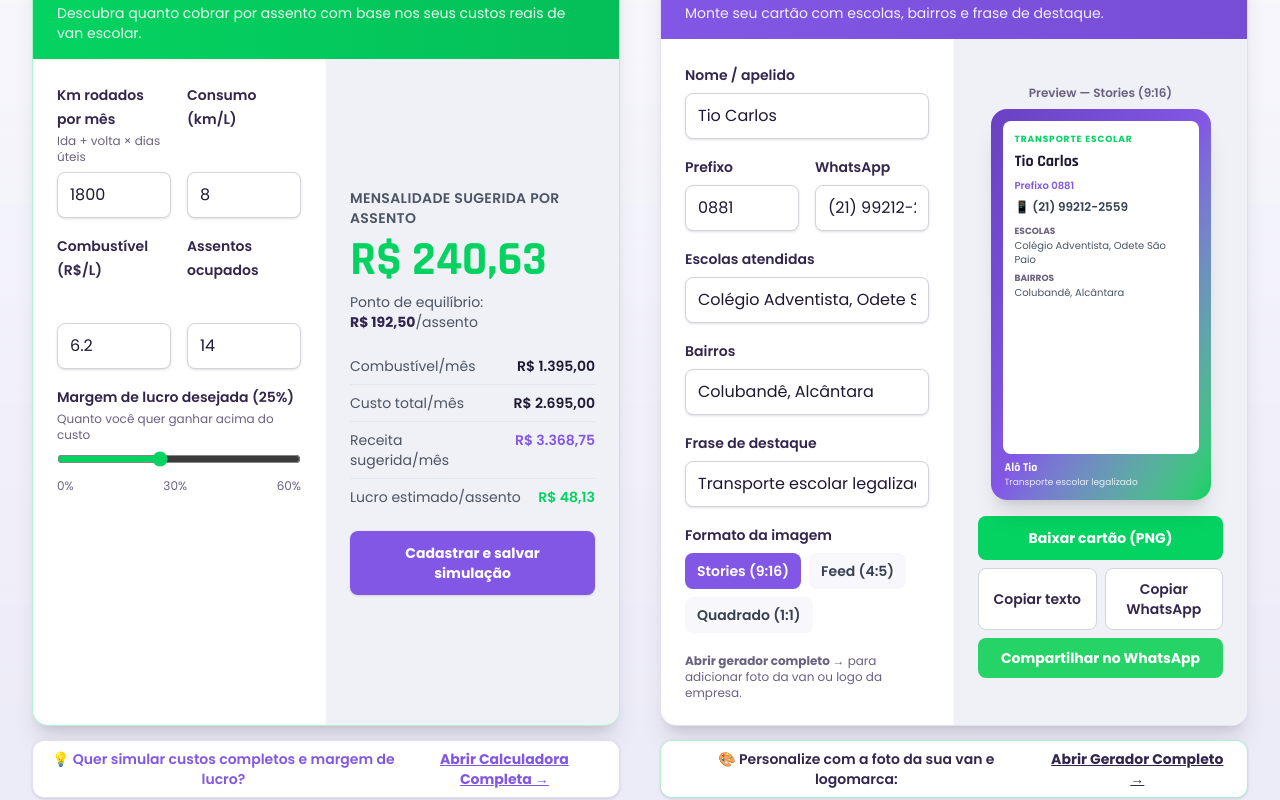
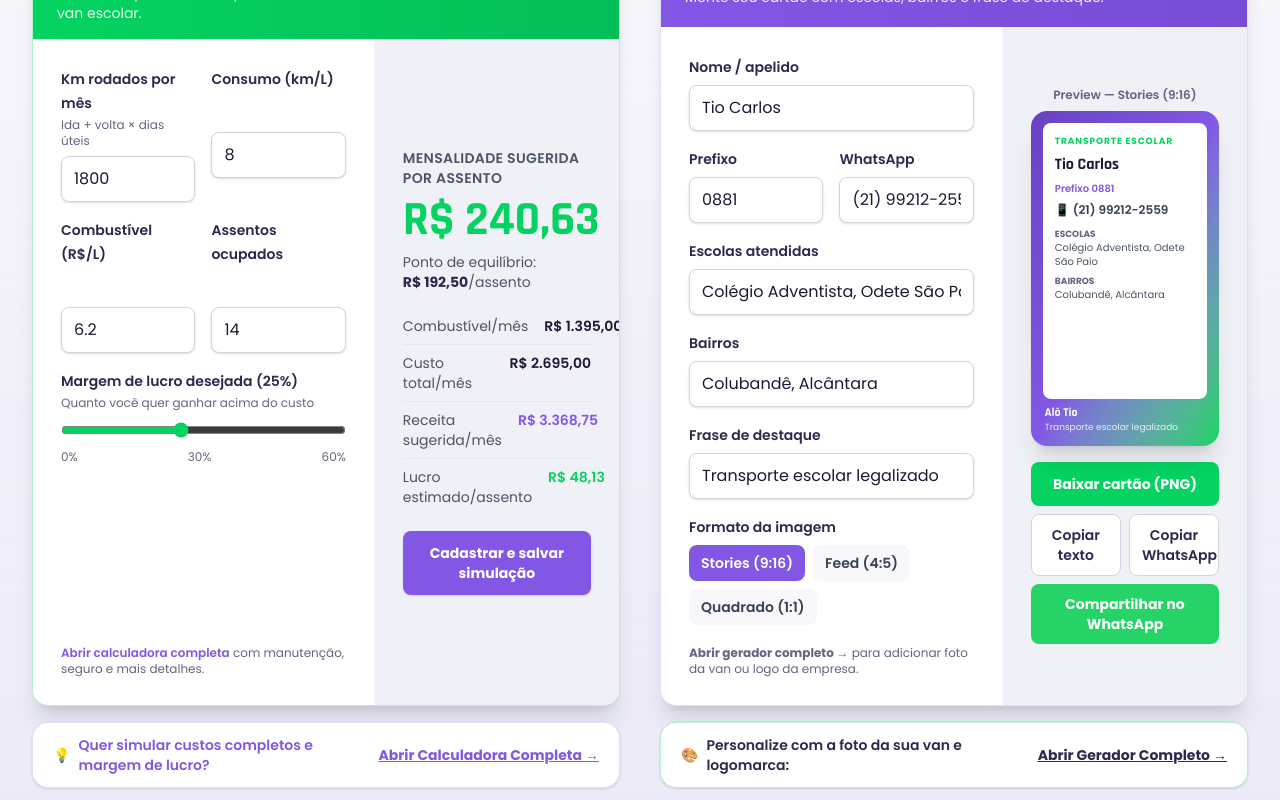
Before and after one commit to nicktecno/alotio-frontend, a Next.js app: page / in a window 1280 px wide. Shown: the part 1780-2580 px from the top of the page. Built offline with nearby package versions, Linux system fonts and the light colour scheme; no server answers.

Commit message:
fix(layout): expande largura dos cards de ferramentas e ajusta grid para eliminar aspecto comprimido

```diff
--- a/src/components/DigitalCardGenerator.tsx
+++ b/src/components/DigitalCardGenerator.tsx
@@ -148,7 +148,7 @@ export default function DigitalCardGenerator({ variant = 'full' }: Props) {
 
   return (
     <div className="h-full rounded-2xl border border-primary/20 bg-white shadow-xl overflow-hidden flex flex-col">
-      <div className="bg-gradient-to-r from-primary to-primary-600 px-5 py-4 sm:px-6">
+      <div className="bg-gradient-to-r from-primary to-primary-600 px-6 py-5">
         <p className="text-xs font-bold uppercase tracking-widest text-white/80">
           Ferramenta gratuita
         </p>
@@ -162,8 +162,8 @@ export default function DigitalCardGenerator({ variant = 'full' }: Props) {
         </p>
       </div>
 
-      <div className="grid lg:grid-cols-2 gap-0 flex-1">
-        <div className="p-5 sm:p-6 space-y-4 border-b lg:border-b-0 lg:border-r border-gray-100">
+      <div className="grid lg:grid-cols-12 gap-0 flex-1">
+        <div className="lg:col-span-7 p-6 sm:p-7 space-y-4 border-b lg:border-b-0 lg:border-r border-gray-100 flex flex-col justify-between">
           <Field label="Nome / apelido">
             <input
               className={inputClass}
@@ -302,7 +302,7 @@ export default function DigitalCardGenerator({ variant = 'full' }: Props) {
           )}
         </div>
 
-        <div className="p-5 sm:p-6 bg-gray-50 flex flex-col justify-center gap-4">
+        <div className="lg:col-span-5 p-6 sm:p-7 bg-gray-50 flex flex-col justify-center gap-4">
           <DigitalCardPreview data={exportData} format={format} />
           <div className="grid grid-cols-2 gap-2 w-full">
             <button
--- a/src/components/HomeToolsSection.tsx
+++ b/src/components/HomeToolsSection.tsx
@@ -9,8 +9,8 @@ export default function HomeToolsSection() {
       className="py-16 sm:py-20 bg-gradient-to-b from-white to-primary/5 border-y border-primary/10"
       aria-labelledby="home-tools-heading"
     >
-      <div className="max-w-7xl mx-auto px-4 sm:px-6 lg:px-8">
-        <div className="text-center max-w-3xl mx-auto mb-10">
+      <div className="w-full max-w-[1720px] mx-auto px-4 sm:px-6 lg:px-8 2xl:px-12">
+        <div className="text-center max-w-4xl mx-auto mb-10">
           <span className="inline-flex items-center gap-2 rounded-full bg-secondary/15 px-3.5 py-1 text-xs font-bold uppercase tracking-wider text-secondary-700">
             Ferramentas gratuitas
           </span>
@@ -27,7 +27,7 @@ export default function HomeToolsSection() {
           </p>
 
           {/* Destaque principal para as chamadas das ferramentas completas */}
-          <div className="mt-8 grid sm:grid-cols-2 gap-4 max-w-2xl mx-auto">
+          <div className="mt-8 grid sm:grid-cols-2 gap-4 max-w-3xl mx-auto">
             <Link
               href="/ferramentas/calculadora-mensalidade"
               className="group relative flex items-center gap-3.5 p-4 rounded-2xl bg-white border-2 border-primary/20 hover:border-primary shadow-md hover:shadow-xl transition-all duration-300 text-left transform hover:-translate-y-0.5"
@@ -68,7 +68,7 @@ export default function HomeToolsSection() {
           </div>
         </div>
 
-        <div className="grid xl:grid-cols-2 gap-8 lg:gap-10 items-stretch">
+        <div className="grid xl:grid-cols-2 gap-8 lg:gap-10 2xl:gap-12 items-stretch">
           {/* Card Calculadora */}
           <div className="flex flex-col">
             <div className="flex flex-col sm:flex-row sm:items-center justify-between gap-2 mb-4">
@@ -87,13 +87,16 @@ export default function HomeToolsSection() {
             <div className="flex-1">
               <MonthlyFeeCalculator variant="compact" />
             </div>
-            <div className="mt-3.5 text-center">
+            <div className="mt-4">
               <Link
                 href="/ferramentas/calculadora-mensalidade"
-                className="inline-flex items-center gap-2 rounded-xl bg-white border border-primary/20 px-4 py-2 text-sm font-semibold text-primary hover:bg-primary hover:text-white shadow-sm transition"
+                className="w-full flex flex-col sm:flex-row items-center justify-between gap-2.5 rounded-2xl bg-white hover:bg-primary-50/50 border border-primary/20 hover:border-primary/40 px-5 py-3 text-sm font-semibold text-primary shadow-sm hover:shadow transition"
               >
-                <span>💡 Quer simular custos completos e margem de lucro?</span>
-                <span className="underline font-bold">Abrir Calculadora Completa →</span>
+                <span className="flex items-center gap-2 text-center sm:text-left">
+                  <span>💡</span>
+                  <span>Quer simular custos completos e margem de lucro?</span>
+                </span>
+                <span className="font-bold underline shrink-0">Abrir Calculadora Completa →</span>
               </Link>
             </div>
           </div>
@@ -116,13 +119,16 @@ export default function HomeToolsSection() {
             <div className="flex-1">
               <DigitalCardGenerator variant="compact" />
             </div>
-            <div className="mt-3.5 text-center">
+            <div className="mt-4">
               <Link
                 href="/ferramentas/cartao-digital"
-                className="inline-flex items-center gap-2 rounded-xl bg-white border border-secondary/30 px-4 py-2 text-sm font-semibold text-secondary-800 hover:bg-secondary hover:text-white shadow-sm transition"
+                className="w-full flex flex-col sm:flex-row items-center justify-between gap-2.5 rounded-2xl bg-white hover:bg-secondary-50/50 border border-secondary/30 hover:border-secondary/50 px-5 py-3 text-sm font-semibold text-secondary-800 shadow-sm hover:shadow transition"
               >
-                <span>🎨 Personalize com a foto da sua van e logomarca:</span>
-                <span className="underline font-bold">Abrir Gerador Completo →</span>
+                <span className="flex items-center gap-2 text-center sm:text-left">
+                  <span>🎨</span>
+                  <span>Personalize com a foto da sua van e logomarca:</span>
+                </span>
+                <span className="font-bold underline shrink-0">Abrir Gerador Completo →</span>
               </Link>
             </div>
           </div>
--- a/src/components/MonthlyFeeCalculator.tsx
+++ b/src/components/MonthlyFeeCalculator.tsx
@@ -27,7 +27,7 @@ function Field({
     <label className="block h-full">
       <span className="text-sm font-semibold text-gray-800 leading-snug">{label}</span>
       <span
-        className={`mt-0.5 block min-h-[2rem] text-xs leading-snug ${
+        className={`mt-0.5 block min-h-[1.25rem] text-xs leading-snug ${
           hint ? 'text-gray-500' : 'text-transparent'
         }`}
         aria-hidden={!hint}
@@ -80,8 +80,8 @@ export default function MonthlyFeeCalculator({ variant = 'full' }: Props) {
         </p>
       </div>
 
-      <div className={`grid lg:grid-cols-2 gap-0 ${compact ? 'flex-1' : ''}`}>
-        <div className="p-5 sm:p-6 space-y-4 border-b lg:border-b-0 lg:border-r border-gray-100">
+      <div className={`grid lg:grid-cols-12 gap-0 ${compact ? 'flex-1' : ''}`}>
+        <div className="lg:col-span-7 p-6 sm:p-7 space-y-4 border-b lg:border-b-0 lg:border-r border-gray-100 flex flex-col justify-between">
           <div className="grid sm:grid-cols-2 gap-4 items-start">
             <Field label="Km rodados por mês" hint="Ida + volta × dias úteis">
               <input
@@ -197,7 +197,7 @@ export default function MonthlyFeeCalculator({ variant = 'full' }: Props) {
           )}
         </div>
 
-        <div className="p-5 sm:p-6 bg-gray-50 flex flex-col justify-center">
+        <div className="lg:col-span-5 p-6 sm:p-7 bg-gray-50 flex flex-col justify-center">
           <div className="text-center lg:text-left">
             <p className="text-sm font-semibold text-gray-600 uppercase tracking-wide">
               Mensalidade sugerida por assento
```
